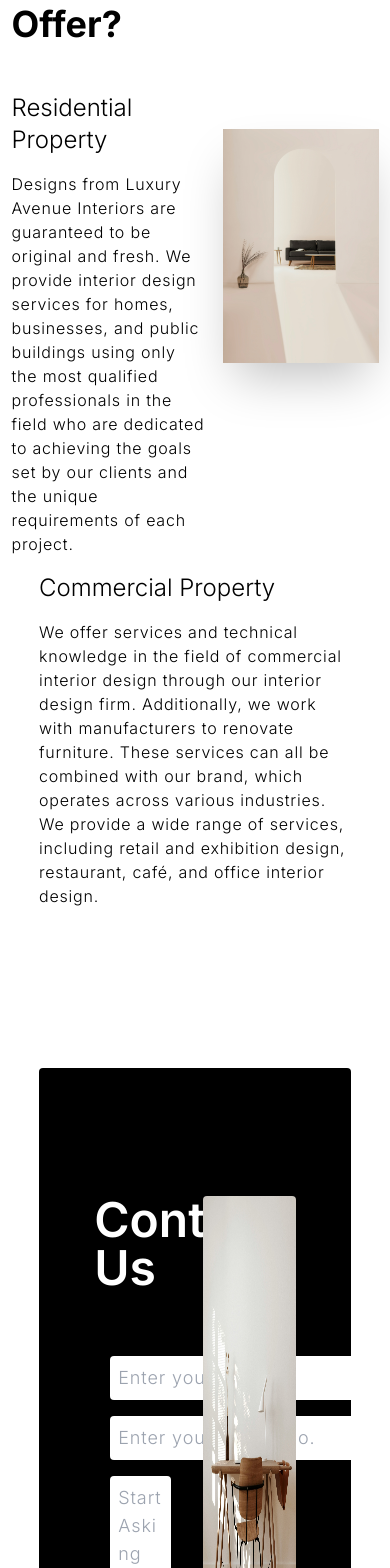
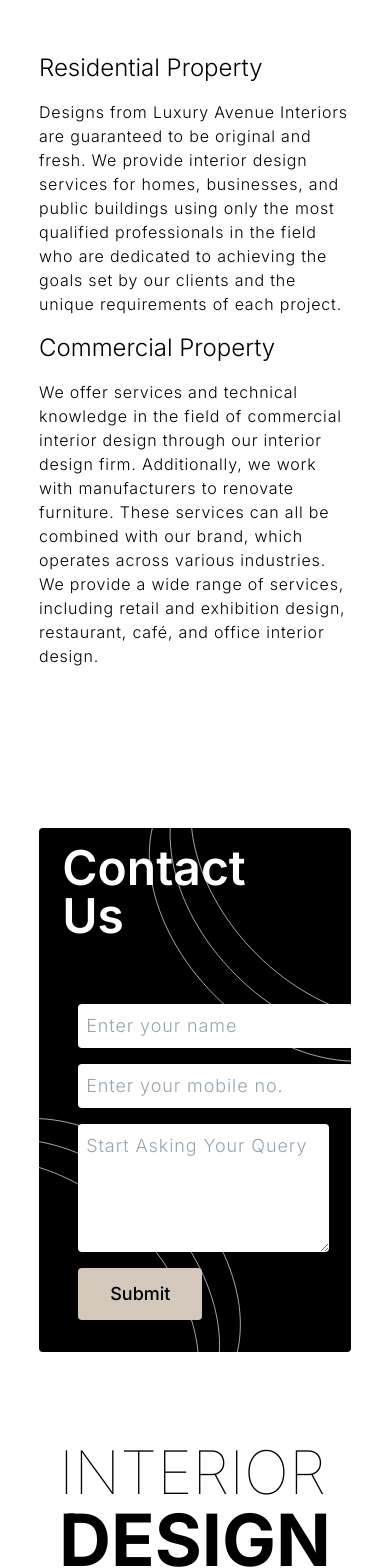
Before and after one commit to ravinainn/interiordesign, a Next.js app: page / in a window 390 px wide. Shown: the part 1060-2628 px from the top of the page. Built offline with nearby package versions, Linux system fonts and the light colour scheme.

Commit message:
made category & contact us responsive

```diff
--- a/app/_components/advantage.js
+++ b/app/_components/category.js
@@ -3,11 +3,11 @@
 
 import Image from "next/image";
 
-export default function Advantages() {
+export default function Category() {
   return (
-    <div className="py-20">
+    <div id="category" className=" py-20">
       <div className="flex justify-center items-center flex-wrap gap-4">
-        <div className="w-1/2 sm:w-2/5">
+        <div className="w-4/5 md:w-2/5">
           <h4 className="text-lg font-light tracking-wider">CATEGORIES</h4>
           <h1 className="text-4xl font-bold pb-8">What We Offer?</h1>
 
@@ -23,15 +23,15 @@
             </p>
           </div>
         </div>
-        <div className=" sm:block w-2/5 ">
+        <div className="hidden md:block w-2/5 ">
           <Image className="mx-auto shadow-2xl  w-96" src={image1} alt="" />
         </div>
       </div>
       <div className="flex justify-center flex-row items-center flex-wrap gap-4">
-        <div className="hidden sm:block w-2/5 relative">
+        <div className="hidden md:block w-2/5 relative">
           <Image className="w-96 shadow-2xl" src={image2} alt="" />
         </div>
-        <div className="w-4/5 sm:w-2/5">
+        <div className="w-4/5 md:w-2/5">
           <div>
             <h2 className="text-2xl font-light py-4">Commercial Property</h2>
             <p className="text-md font-light tracking-wider">
--- a/app/_components/contact.js
+++ b/app/_components/contact.js
@@ -39,7 +39,7 @@
   return (
     <div
       id="contact"
-      className=" py-32 mx-auto my-20 rounded w-4/5 text-white bg-black flex flex-wrap gap-4 justify-center relative p-10 overflow-hidden"
+      className="py-4 md:py-32 mx-auto my-20 rounded w-4/5 text-white bg-black flex flex-wrap gap-4 justify-center relative md:p-10 overflow-hidden"
     >
       <div className="w-2/5 flex flex-col gap-4  justify-center">
         <h1 className="text-5xl font-semibold pb-8">Contact Us</h1>
@@ -68,7 +68,7 @@
           />
 
           <textarea
-            className=" placeholder:font-light px-2 text-lg tracking-wider py-2 rounded min-h-32 bg-white outline-none focus:outline-none"
+            className="w-fit md:w-full placeholder:font-light px-2 text-lg tracking-wider py-2 rounded min-h-32 bg-white outline-none focus:outline-none"
             id="query"
             placeholder="Start Asking Your Query"
             value={query}
@@ -86,10 +86,22 @@
         {error && <p className="error">{error}</p>}
       </div>
       <div className="w-2/5 flex justify-end relative">
-        <Image className="w-72 z-10 rounded" src={image3} alt="image1" />
+        <Image
+          className="hidden md:block w-72 z-10 rounded"
+          src={image3}
+          alt="image1"
+        />
       </div>
-      <Image className="absolute -right-72 -top-72" src={ring} alt="ring" />
-      <Image className="absolute -left-72 -bottom-72" src={ring} alt="ring" />
+      <Image
+        className="absolute scale-150 -right-32 -top-24 md:scale-100 md:-right-72 md:-top-72"
+        src={ring}
+        alt="ring"
+      />
+      <Image
+        className="absolute  scale-150 -left-32 -bottom-24 md:scale-100 md:-left-72 md:-bottom-72"
+        src={ring}
+        alt="ring"
+      />
     </div>
   );
 }
--- a/app/_components/navbar.js
+++ b/app/_components/navbar.js
@@ -31,7 +31,7 @@
           <Link className="" href={"/"}>
             Home
           </Link>
-          <Link href={"#advantages"}>Advantages</Link>
+          <Link href={"#category"}>Categories</Link>
           <Link href={"#contact"}>Contact Us</Link>
         </div>
       </div>
--- a/app/layout.js
+++ b/app/layout.js
@@ -4,7 +4,7 @@
 const inter = Inter({ subsets: ["latin"] });
 
 export const metadata = {
-  title: "Create Next App",
+  title: "Interior Design",
   description: "Generated by create next app",
 };
 
--- a/app/page.js
+++ b/app/page.js
@@ -1,16 +1,16 @@
 import Image from "next/image";
 import Hero from "./_components/hero";
-import Advantages from "./_components/advantage";
 import Contact from "./_components/contact";
 import NavBar from "./_components/navbar";
 import Footer from "./_components/footer";
+import Category from "./_components/category";
 
 export default function Home() {
   return (
     <div className="relative">
       <NavBar />
       <Hero />
-      <Advantages />
+      <Category />
       <Contact />
       <Footer />
     </div>
```
